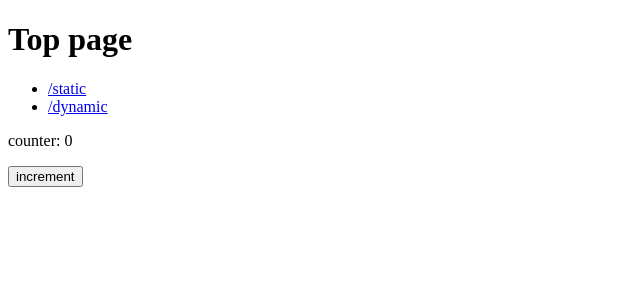
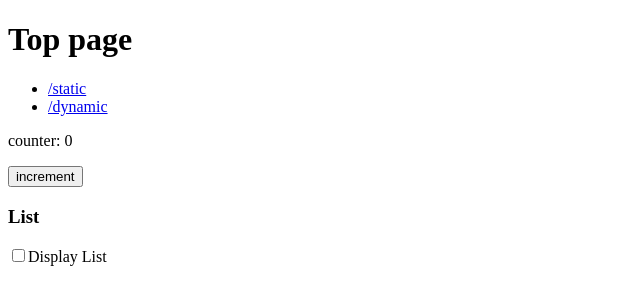
Before and after one commit to AkifumiSato/location-state-poc, a Next.js app: page / in a window 1280 px wide. Shown: the top 304 px of the page, without its empty margins (0-640 px from the left). Built offline with nearby package versions, Linux system fonts and the light colour scheme.

Commit message:
add long list component

```diff
--- /dev/null
+++ b/src/app/_components/List.tsx
@@ -0,0 +1,31 @@
+"use client";
+
+import { useLocationState } from "@/lib/locationState/hooks";
+
+export function List() {
+  const [displayList, setDisplayList] = useLocationState({
+    name: "display-list",
+    defaultValue: false,
+    storeName: "session",
+  });
+  const list = Array(displayList ? 100 : 0).fill(0);
+
+  return (
+    <div>
+      <h3>List</h3>
+      <label>
+        <input
+          type="checkbox"
+          checked={displayList}
+          onChange={(event) => setDisplayList(event.currentTarget.checked)}
+        />
+        Display List
+      </label>
+      <ul>
+        {list.map((_, index) => (
+          <li key={index}>{index}</li>
+        ))}
+      </ul>
+    </div>
+  );
+}
--- a/src/app/dynamic/page.tsx
+++ b/src/app/dynamic/page.tsx
@@ -1,4 +1,5 @@
 import { Counter } from "@/app/_components/Counter";
+import { List } from "@/app/_components/List";
 import { headers } from "next/headers";
 import Link from "next/link";
 
@@ -12,6 +13,7 @@ export default function Page() {
       <p>referer: {referer}</p>
       <Link href="/">/(top)</Link>
       <Counter />
+      <List />
     </main>
   );
 }
--- a/src/app/page.tsx
+++ b/src/app/page.tsx
@@ -1,4 +1,5 @@
 import { Counter } from "@/app/_components/Counter";
+import { List } from "@/app/_components/List";
 import Link from "next/link";
 
 export default function Home() {
@@ -14,6 +15,7 @@ export default function Home() {
         </li>
       </ul>
       <Counter />
+      <List />
     </main>
   );
 }
--- a/src/app/static/page.tsx
+++ b/src/app/static/page.tsx
@@ -1,4 +1,5 @@
 import { Counter } from "@/app/_components/Counter";
+import { List } from "@/app/_components/List";
 import Link from "next/link";
 
 export default function Page() {
@@ -7,6 +8,7 @@ export default function Page() {
       <h1>Static page</h1>
       <Link href="/">/(top)</Link>
       <Counter />
+      <List />
     </main>
   );
 }
```
